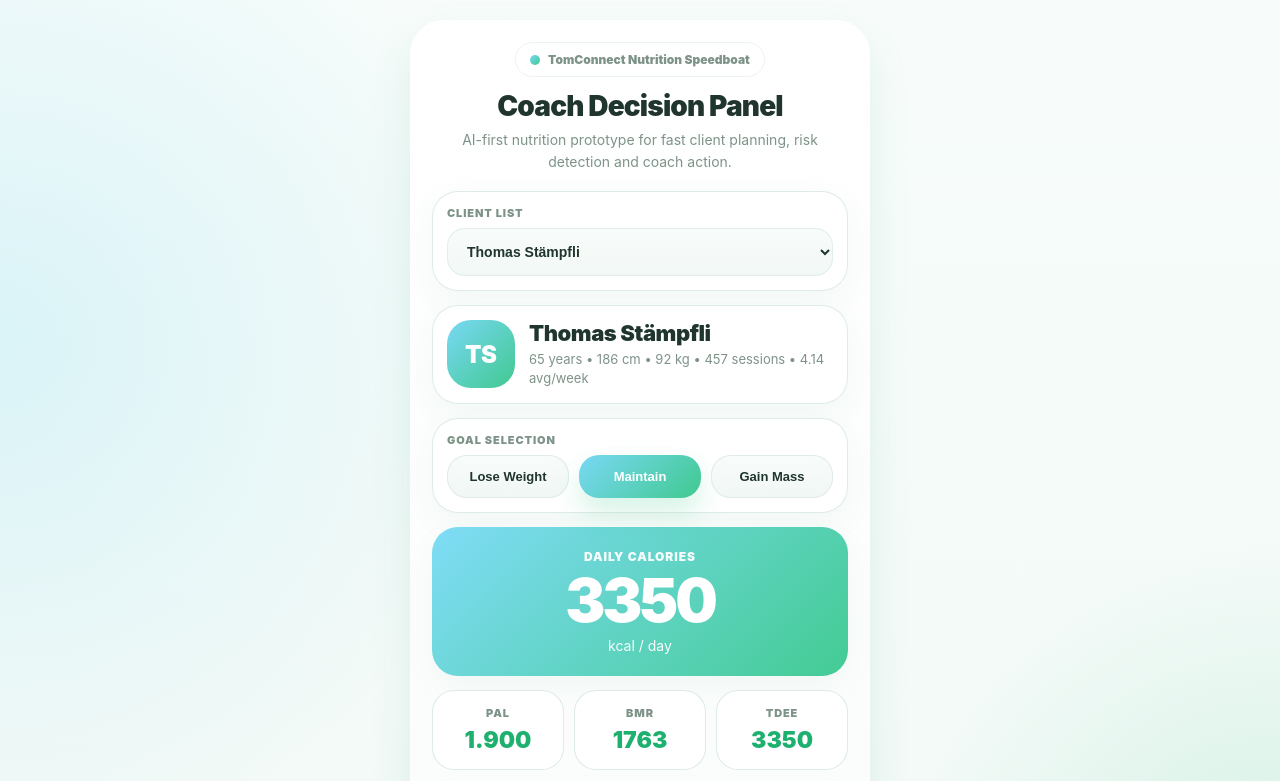
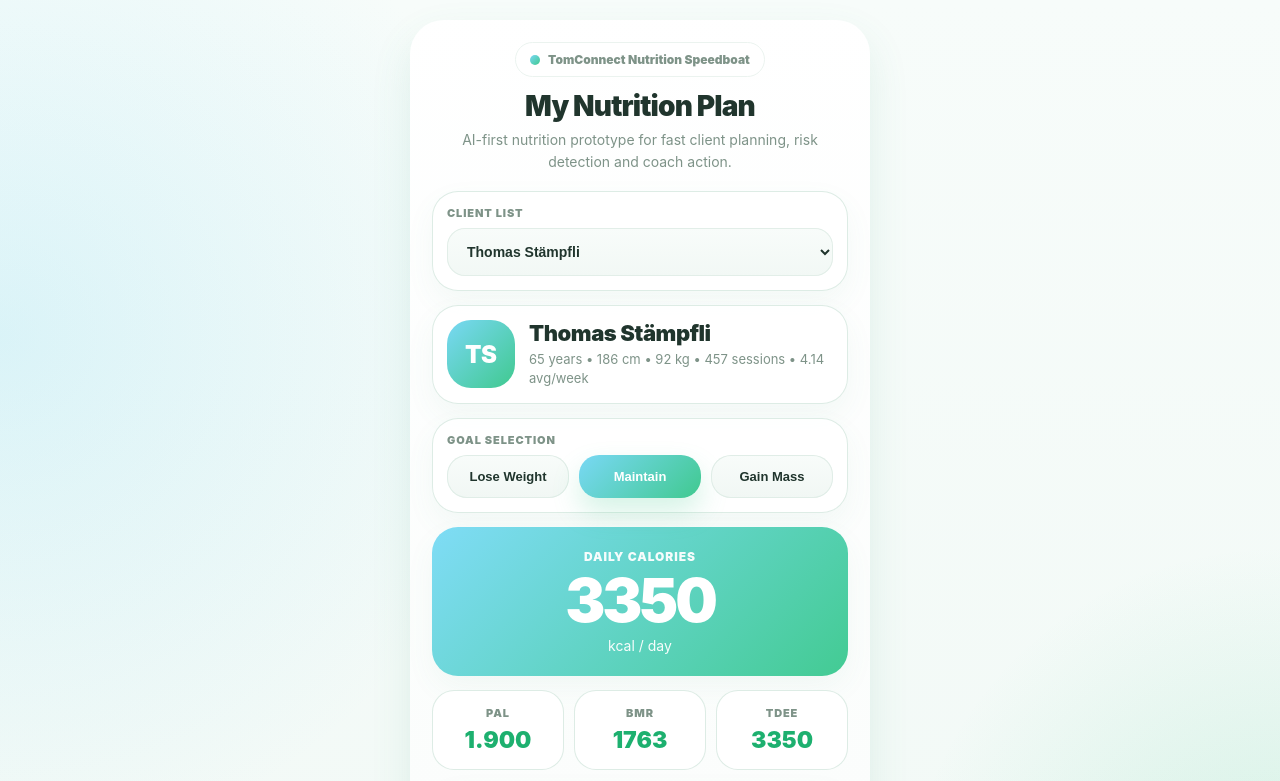
Before and after one commit to Kulaproduction/TomConnectNutrition, a plain HTML site: page index.html in a window 1280 px wide. Shown: the top 781 px of the page. Drawn offline with Linux system fonts and the light colour scheme.

Commit message:
Change header from 'Coach Decision Panel' to 'My Nutrition Plan'

```diff
--- a/index.html
+++ b/index.html
@@ -397,7 +397,7 @@ select{
   </div>
 
   <div class="hero">
-    <h1>Coach Decision Panel</h1>
+    <h1>My Nutrition Plan</h1>
     <p>AI-first nutrition prototype for fast client planning, risk detection and coach action.</p>
   </div>
 
```
